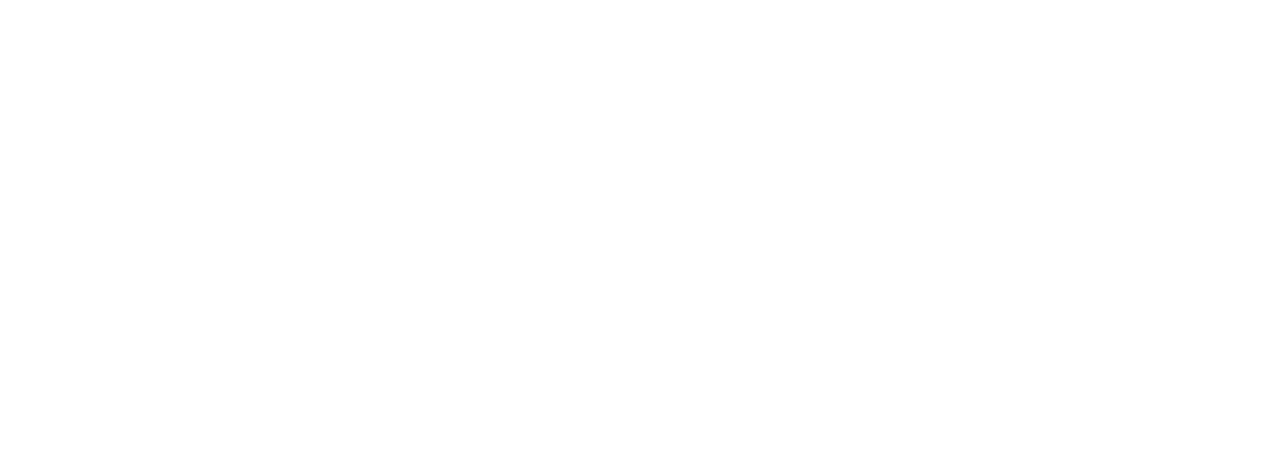
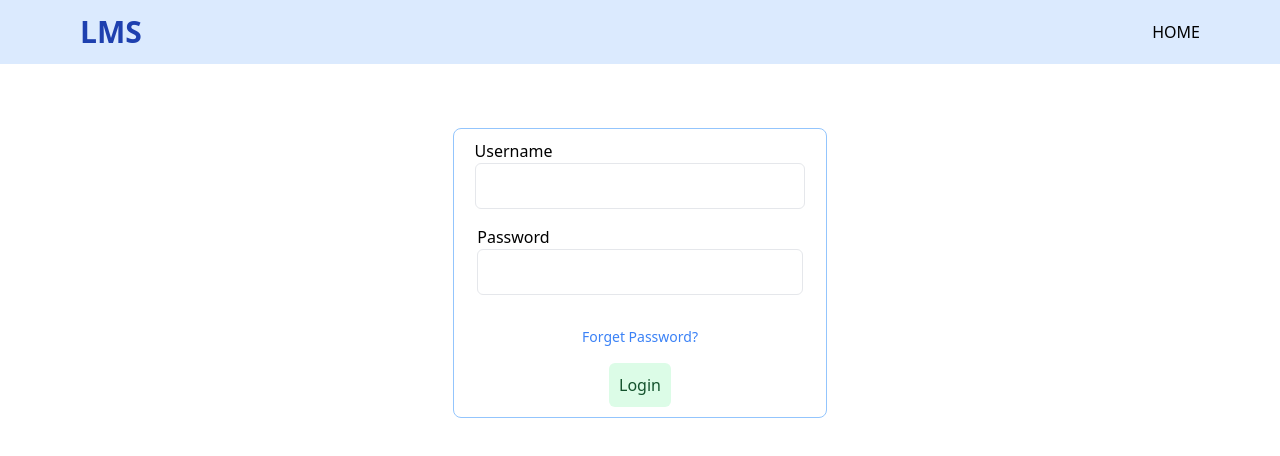
Before and after one commit to Devapatel0603/Library-Management-System-Odoo, a React (Vite) app in the folder frontend/: page /login in a window 1280 px wide. Before the commit this address had no page. Shown: the top 456 px of the page. Built offline with nearby package versions, Linux system fonts and the light colour scheme.

Commit message:
login done

```diff
--- a/frontend/src/App.jsx
+++ b/frontend/src/App.jsx
@@ -1,6 +1,7 @@
 import React from "react";
 import { Home, Layout } from "./routes";
 import { BrowserRouter, Route, Routes } from "react-router-dom";
+import { Login } from "./components";
 
 const App = () => {
   return (
@@ -9,6 +10,8 @@
         <Route path="/" element={<Layout />}>
           <Route index exact element={<Home />} />
           <Route path="about" exact element={"About Page"} />
+          <Route path="login" exact element={<Login/>} />
+
           <Route path="contact" exact element={"Contact Page"} />
           <Route path="blog" exact element={"Blog Page"} />
         </Route>
--- a/frontend/src/components/Input.jsx
+++ b/frontend/src/components/Input.jsx
@@ -1,14 +1,14 @@
 import React from "react";
 
-const Input = ({ name = "Username", type = "text", onChange }) => {
+const Input = ({ inputName = "username", labelText, type = "text", onChange }) => {
   return (
       <div>
-      <label htmlFor={name}>{name.capitalize()}</label>
+          <label htmlFor={inputName}>{labelText}</label>
           <input
               type={type}
-        name={name}
+              name={inputName}
               onChange={onChange}
-        className="w-full p-2.5 rounded-md outline-none"
+              className="w-full p-2.5 rounded-md outline-none border"
           />
       </div>
   );
--- a/frontend/src/components/Login.jsx
+++ b/frontend/src/components/Login.jsx
@@ -1,7 +1,76 @@
-import React from "react";
+import React, { useState } from "react";
+import {Input} from "./";
+import {Button} from "./";
 
 const Login = () => {
-  return <div>Login Page</div>;
+    const [formData, setFormData] = useState({
+        username: "",
+        password: "",
+    });
+    const [errorMessage, setErrorMessage] = useState("");
+
+    const handleInput = (e) => {
+        setFormData({ ...formData, [e.target.name]: e.target.value });
+    };
+
+    const handleSubmit = async (e) => {
+        e.preventDefault();
+        if (formData.password.trim().length < 8){
+          setErrorMessage("* password must be at least 8 characters");
+        } else {
+          console.log(formData);
+        }
+
+        // if (formData.password.trim().length < 8) {
+        //     setErrorMessage("* password must be at least 8 characters");
+        // } else {
+        //     const res = await axios.post(
+        //         "http://localhost:8000/api/v1/user/login",
+        //         formData,
+        //         {
+        //             withCredentials: true,
+        //         }
+        //     );
+
+        //     dispatch(addUser(res.data.user));
+        //     navigate("/");
+        //     setErrorMessage("");
+        //     setFormData({
+        //         email: "",
+        //         password: "",
+        //     });
+        // }
+    };
+
+    return (
+        <div className="flex mt-16 justify-center items-center">
+            <form
+                className="flex flex-col justify-center items-center border border-blue-300 p-2.5 rounded-lg sm:w-6/12 md:w-5/12 lg:w-4/12 w-11/12 gap-4"
+                onSubmit={handleSubmit}
+            >
+                <Input
+                    inputName="username"
+                    labelText="Username"
+                    type="text"
+                    onChange={handleInput}
+                />
+                <Input
+                    inputName="password"
+                    labelText="Password"
+                    type="password"
+                    onChange={handleInput}
+                />
+                <p className="text-red-500 font-medium">{errorMessage}</p>
+                <p className="text-sm text-blue-500 cursor-pointer">
+                    Forget Password?
+                </p>
+                <Button
+                    buttonText="Login"
+                    classes="bg-green-100 text-green-900 hover:bg-green-200"
+                />
+            </form>
+        </div>
+    );
 };
 
 export default Login;
--- a/frontend/src/components/index.js
+++ b/frontend/src/components/index.js
@@ -2,5 +2,6 @@
 import Login from "./Login";
 import SignUp from "./SignUp";
 import Navbar from "./Navbar";
+import Input from "./Input";
 
-export { Button, Login, SignUp, Navbar };
+export { Button, Login, SignUp, Navbar, Input };
```
Lines whose indentation alone changed are shown as unchanged.
